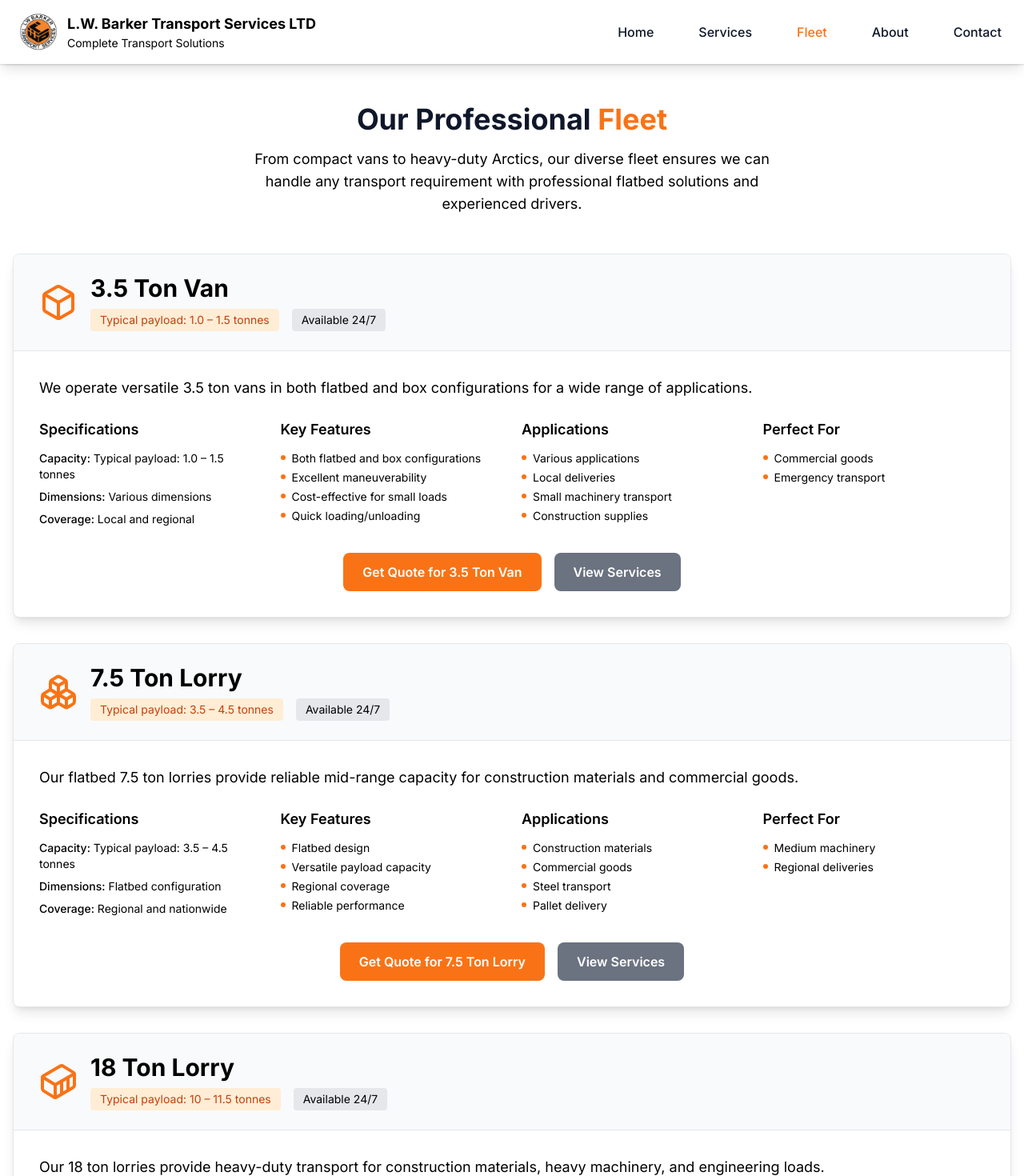
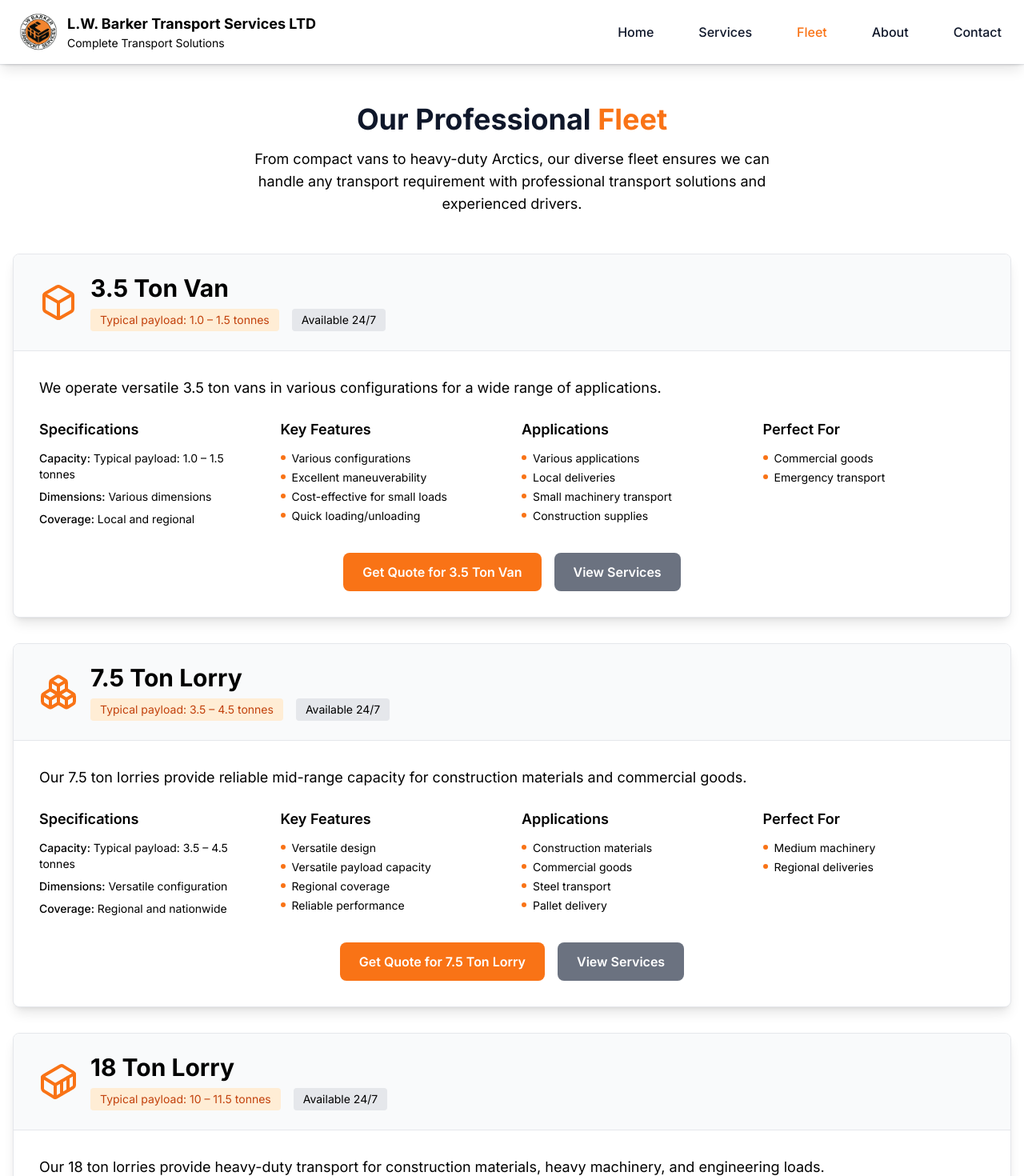
Before and after one commit to mattduff36/lwbarker, a Next.js app: page /fleet in a window 1280 px wide. Shown: the top 1470 px of the page at 80% size. Built offline with nearby package versions, Linux system fonts and the light colour scheme.

Commit message:
Remove 'flatbed' references from website content and metadata

```diff
--- a/src/app/about/page.tsx
+++ b/src/app/about/page.tsx
@@ -5,11 +5,11 @@ import { Shield, Target, Zap, Briefcase, MapPin, Globe, Construction, Phone, Mai
 
 export const metadata: Metadata = {
   title: 'About Us - Professional Transport Company Since 2004',
-  description: 'Learn about L.W. Barker Transport Services LTD - a family-run flatbed transport company with 21 years of experience providing reliable, safe, and efficient transport solutions across the UK with 24/7 service availability.',
-  keywords: ['about transport company', 'professional transport', 'reliable transport', 'UK transport company', 'flatbed transport company', 'transport services history', 'professional logistics'],
+  description: 'Learn about L.W. Barker Transport Services LTD - a family-run transport company with 21 years of experience providing reliable, safe, and efficient transport solutions across the UK with 24/7 service availability.',
+  keywords: ['about transport company', 'professional transport', 'reliable transport', 'UK transport company', 'transport company', 'transport services history', 'professional logistics'],
   openGraph: {
     title: 'About Us - Professional Transport Company Since Establishment',
-    description: 'Learn about L.W. Barker Transport Services LTD - a professional flatbed transport company providing reliable, safe, and efficient transport solutions across the UK.',
+    description: 'Learn about L.W. Barker Transport Services LTD - a professional transport company providing reliable, safe, and efficient transport solutions across the UK.',
     url: 'https://lwbarkertransport.com/about',
     images: [
       {
@@ -23,7 +23,7 @@ export const metadata: Metadata = {
   twitter: {
     card: 'summary_large_image',
     title: 'About Us - Professional Transport Company Since Establishment',
-    description: 'Learn about L.W. Barker Transport Services LTD - a professional flatbed transport company providing reliable, safe, and efficient transport solutions across the UK.',
+    description: 'Learn about L.W. Barker Transport Services LTD - a professional transport company providing reliable, safe, and efficient transport solutions across the UK.',
     images: ['/hero_bg4.jpg'],
   },
   alternates: {
@@ -70,7 +70,7 @@ export default function AboutPage() {
             About <span className="text-lwb-orange-500">L.W. Barker</span>
           </h1>
           <p className="text-lg text-brand-grey max-w-2xl mx-auto">
-            Your trusted partner for complete flatbed transport solutions across the UK
+            Your trusted partner for complete transport solutions across the UK
           </p>
         </div>
 
@@ -86,7 +86,7 @@ export default function AboutPage() {
                 </p>
                 <p className="text-brand-grey leading-relaxed">
                   Today, with 21 years of experience, we've grown to operate a diverse fleet of vehicles and employ skilled drivers, covering hundreds of thousands of
-                  miles annually. We pride ourselves in offering complete flatbed transport solutions, from 3.5-ton vans to 44-ton articulated lorries.
+                  miles annually. We pride ourselves in offering complete transport solutions, from 3.5-ton vans to 44-ton articulated lorries.
                 </p>
               </div>
               <div className="text-center">
--- a/src/app/contact/page.tsx
+++ b/src/app/contact/page.tsx
@@ -5,8 +5,8 @@ import StructuredData from '@/components/StructuredData'
 
 export const metadata: Metadata = {
   title: 'Contact Us - Get Your Transport Quote Today',
-  description: 'Contact L.W. Barker Transport Services LTD for quotes and transport service inquiries. Call 01636 402360 or email lee@lwbarkertransport.com. Professional flatbed transport solutions across the UK.',
-  keywords: ['contact transport company', 'transport quote', 'transport inquiry', 'UK transport contact', 'flatbed transport quote', 'transport services contact', 'professional transport inquiry'],
+  description: 'Contact L.W. Barker Transport Services LTD for quotes and transport service inquiries. Call 01636 402360 or email lee@lwbarkertransport.com. Professional transport solutions across the UK.',
+  keywords: ['contact transport company', 'transport quote', 'transport inquiry', 'UK transport contact', 'transport quote', 'transport services contact', 'professional transport inquiry'],
   openGraph: {
     title: 'Contact Us - Get Your Transport Quote Today',
     description: 'Contact L.W. Barker Transport Services LTD for quotes and transport service inquiries. Call 01636 402360 or email lee@lwbarkertransport.com.',
--- a/src/app/fleet/page.tsx
+++ b/src/app/fleet/page.tsx
@@ -5,11 +5,11 @@ import { Truck as LorryIcon, Box, Boxes, Container, Warehouse, Wrench, Shield, U
 
 export const metadata: Metadata = {
   title: 'Our Fleet - Professional Transport Vehicles for Every Need',
-  description: 'Comprehensive fleet of professional flatbed transport vehicles from 3.5-ton vans to 44-ton articulated lorries. Modern, well-maintained vehicles for local, long distance and specialized transport across the UK.',
-  keywords: ['transport fleet', 'flatbed vehicles', '3.5-ton vans', '7.5-ton lorry', '18-ton lorry', '44-ton articulated lorries', 'professional vehicles', 'transport equipment', 'UK transport fleet'],
+  description: 'Comprehensive fleet of professional transport vehicles from 3.5-ton vans to 44-ton articulated lorries. Modern, well-maintained vehicles for local, long distance and specialized transport across the UK.',
+  keywords: ['transport fleet', 'vehicles', '3.5-ton vans', '7.5-ton lorry', '18-ton lorry', '44-ton articulated lorries', 'professional vehicles', 'transport equipment', 'UK transport fleet'],
   openGraph: {
     title: 'Our Fleet - Professional Transport Vehicles for Every Need',
-    description: 'Comprehensive fleet of professional flatbed transport vehicles from 3.5-ton vans to 44-ton articulated lorries. Modern, well-maintained vehicles for all transport needs.',
+    description: 'Comprehensive fleet of professional transport vehicles from 3.5-ton vans to 44-ton articulated lorries. Modern, well-maintained vehicles for all transport needs.',
     url: 'https://lwbarkertransport.com/fleet',
     images: [
       {
@@ -23,7 +23,7 @@ export const metadata: Metadata = {
   twitter: {
     card: 'summary_large_image',
     title: 'Our Fleet - Professional Transport Vehicles for Every Need',
-    description: 'Comprehensive fleet of professional flatbed transport vehicles from 3.5-ton vans to 44-ton articulated lorries. Modern, well-maintained vehicles for all transport needs.',
+    description: 'Comprehensive fleet of professional transport vehicles from 3.5-ton vans to 44-ton articulated lorries. Modern, well-maintained vehicles for all transport needs.',
     images: ['/hero_bg3.jpg'],
   },
   alternates: {
@@ -38,9 +38,9 @@ export default function FleetPage() {
       icon: Box,
       capacity: 'Typical payload: 1.0 – 1.5 tonnes',
       dimensions: 'Various dimensions',
-      description: 'We operate versatile 3.5 ton vans in both flatbed and box configurations for a wide range of applications.',
+      description: 'We operate versatile 3.5 ton vans in various configurations for a wide range of applications.',
       features: [
-        'Both flatbed and box configurations',
+        'Various configurations',
         'Excellent maneuverability',
         'Cost-effective for small loads',
         'Quick loading/unloading',
@@ -62,10 +62,10 @@ export default function FleetPage() {
       name: '7.5 Ton Lorry',
       icon: Boxes,
       capacity: 'Typical payload: 3.5 – 4.5 tonnes',
-      dimensions: 'Flatbed configuration',
-      description: 'Our flatbed 7.5 ton lorries provide reliable mid-range capacity for construction materials and commercial goods.',
+      dimensions: 'Versatile configuration',
+      description: 'Our 7.5 ton lorries provide reliable mid-range capacity for construction materials and commercial goods.',
       features: [
-        'Flatbed design',
+        'Versatile design',
         'Versatile payload capacity',
         'Regional coverage',
         'Reliable performance',
@@ -87,11 +87,11 @@ export default function FleetPage() {
       name: '18 Ton Lorry',
       icon: Container,
       capacity: 'Typical payload: 10 – 11.5 tonnes',
-      dimensions: 'Heavy-duty flatbed',
+      dimensions: 'Heavy-duty design',
       description: 'Our 18 ton lorries provide heavy-duty transport for construction materials, heavy machinery, and engineering loads.',
       features: [
         'Heavy-duty construction',
-        'Large flatbed area',
+        'Large cargo area',
         'Powerful engine',
         'Advanced safety features',
         'Professional drivers',
@@ -116,7 +116,7 @@ export default function FleetPage() {
       description: 'Our Arctic vehicles with specialized restraint systems can handle heavy loads across the UK.',
       features: [
         'Specialized restraint systems',
-        'Extended flatbed',
+        'Extended cargo area',
         'Long-distance capability',
         'Expert drivers',
         'Full insurance coverage',
@@ -144,7 +144,7 @@ export default function FleetPage() {
           </h1>
           <p className="text-lg text-brand-grey max-w-2xl mx-auto">
             From compact vans to heavy-duty Arctics, our diverse fleet ensures we can handle any transport
-            requirement with professional flatbed solutions and experienced drivers.
+            requirement with professional transport solutions and experienced drivers.
           </p>
         </div>
 
--- a/src/app/layout.tsx
+++ b/src/app/layout.tsx
@@ -16,11 +16,11 @@ export const viewport = {
 export const metadata: Metadata = {
   metadataBase: new URL('https://lwbarkertransport.com'),
   title: {
-    default: 'L.W. Barker Transport Services LTD | Professional Flatbed Transport',
+    default: 'L.W. Barker Transport Services LTD | Professional Transport',
     template: '%s | L.W. Barker Transport Services LTD'
   },
-  description: "Family-run business since 2004 providing professional flatbed transport solutions with 24/7 availability. When you need something delivered, we're always on hand to say YES! We will NOT let you down.",
-  keywords: ['flatbed transport', 'transport services', 'logistics', 'UK transport', 'local transport', 'long distance transport', 'specialized transport', 'vehicle transportation', 'haulage services', 'delivery services', 'engineering transport', 'construction transport', 'manufacturing transport', 'abnormal loads', 'emergency transport', 'flexible transport solutions', '24/7 transport'],
+  description: "Family-run business since 2004 providing professional transport solutions with 24/7 availability. When you need something delivered, we're always on hand to say YES! We will NOT let you down.",
+  keywords: ['transport', 'transport services', 'logistics', 'UK transport', 'local transport', 'long distance transport', 'specialized transport', 'vehicle transportation', 'haulage services', 'delivery services', 'engineering transport', 'construction transport', 'manufacturing transport', 'abnormal loads', 'emergency transport', 'flexible transport solutions', '24/7 transport'],
   authors: [{ name: 'L.W. Barker Transport Services LTD' }],
   creator: 'L.W. Barker Transport Services LTD',
   publisher: 'L.W. Barker Transport Services LTD',
@@ -40,14 +40,14 @@ export const metadata: Metadata = {
     locale: 'en_GB',
     url: 'https://lwbarkertransport.com',
     siteName: 'L.W. Barker Transport Services LTD',
-    title: 'L.W. Barker Transport Services LTD | Professional Flatbed Transport',
-    description: "Family-run business since 2004 providing professional flatbed transport solutions with 24/7 availability. When you need something delivered, we're always on hand to say YES! We will NOT let you down.",
+    title: 'L.W. Barker Transport Services LTD | Professional Transport',
+    description: "Family-run business since 2004 providing professional transport solutions with 24/7 availability. When you need something delivered, we're always on hand to say YES! We will NOT let you down.",
     images: [
       {
         url: '/og-image.jpg',
         width: 1200,
         height: 630,
-        alt: 'L.W. Barker Transport Services LTD - Professional Flatbed Transport',
+        alt: 'L.W. Barker Transport Services LTD - Professional Transport',
         type: 'image/jpeg',
       },
       {
@@ -68,14 +68,14 @@ export const metadata: Metadata = {
   },
   twitter: {
     card: 'summary_large_image',
-    title: 'L.W. Barker Transport Services LTD | Professional Flatbed Transport',
-    description: "Family-run business since 2004 providing professional flatbed transport solutions with 24/7 availability. When you need something delivered, we're always on hand to say YES! We will NOT let you down.",
+    title: 'L.W. Barker Transport Services LTD | Professional Transport',
+    description: "Family-run business since 2004 providing professional transport solutions with 24/7 availability. When you need something delivered, we're always on hand to say YES! We will NOT let you down.",
     images: [
       {
         url: '/og-image.jpg',
         width: 1200,
         height: 630,
-        alt: 'L.W. Barker Transport Services LTD - Professional Flatbed Transport'
+        alt: 'L.W. Barker Transport Services LTD - Professional Transport'
       },
       {
         url: '/LOGO.png',
--- a/src/app/page.tsx
+++ b/src/app/page.tsx
@@ -7,26 +7,26 @@ import WhyChooseUs from '@/components/WhyChooseUs';
 import StructuredData from '@/components/StructuredData';
 
 export const metadata: Metadata = {
-  title: 'Professional Flatbed Transport Services | UK-Wide Coverage',
-  description: 'L.W. Barker Transport Services LTD offers professional flatbed transport solutions across the UK. From 3.5-ton vans to 44-ton articulated lorries. Local, long distance and specialized transport services.',
-  keywords: ['flatbed transport UK', 'professional transport services', 'UK transport company', 'logistics services', 'haulage services', 'local transport', 'long distance transport', 'specialized transport', 'vehicle transportation'],
-  openGraph: {
-    title: 'Professional Flatbed Transport Services | UK-Wide Coverage',
-    description: 'L.W. Barker Transport Services LTD offers professional flatbed transport solutions across the UK. From 3.5-ton vans to 44-ton articulated lorries.',
+  title: 'Professional Transport Services | UK-Wide Coverage',
+  description: 'L.W. Barker Transport Services LTD offers professional transport solutions across the UK. From 3.5-ton vans to 44-ton articulated lorries. Local, long distance and specialized transport services.',
+  keywords: ['transport UK', 'professional transport services', 'UK transport company', 'logistics services', 'haulage services', 'local transport', 'long distance transport', 'specialized transport', 'vehicle transportation'],
+      openGraph: {
+      title: 'Professional Transport Services | UK-Wide Coverage',
+      description: 'L.W. Barker Transport Services LTD offers professional transport solutions across the UK. From 3.5-ton vans to 44-ton articulated lorries.',
     url: 'https://lwbarkertransport.com',
     images: [
       {
         url: '/hero_bg1.jpg',
         width: 1200,
         height: 630,
-        alt: 'L.W. Barker Transport Services - Professional Flatbed Transport',
+        alt: 'L.W. Barker Transport Services - Professional Transport',
       },
     ],
   },
   twitter: {
     card: 'summary_large_image',
-    title: 'Professional Flatbed Transport Services | UK-Wide Coverage',
-    description: 'L.W. Barker Transport Services LTD offers professional flatbed transport solutions across the UK. From 3.5-ton vans to 44-ton articulated lorries.',
+    title: 'Professional Transport Services | UK-Wide Coverage',
+    description: 'L.W. Barker Transport Services LTD offers professional transport solutions across the UK. From 3.5-ton vans to 44-ton articulated lorries.',
     images: ['/hero_bg1.jpg'],
   },
   alternates: {
--- a/src/app/services/page.tsx
+++ b/src/app/services/page.tsx
@@ -6,11 +6,11 @@ import { MapPin, Globe, Construction, Shield, Zap, Briefcase } from 'lucide-reac
 
 export const metadata: Metadata = {
   title: 'Transport Services - Local, Long Distance & Specialized',
-  description: 'Comprehensive transport services including local delivery, long distance haulage, and specialized transport. Professional flatbed solutions with vehicles from 3.5-ton vans to 44-ton articulated lorries across the UK.',
-  keywords: ['transport services', 'local transport', 'long distance transport', 'specialized transport', 'flatbed delivery', 'UK haulage', 'logistics services', 'transport solutions', 'vehicle transportation'],
+  description: 'Comprehensive transport services including local delivery, long distance haulage, and specialized transport. Professional transport solutions with vehicles from 3.5-ton vans to 44-ton articulated lorries across the UK.',
+  keywords: ['transport services', 'local transport', 'long distance transport', 'specialized transport', 'delivery', 'UK haulage', 'logistics services', 'transport solutions', 'vehicle transportation'],
   openGraph: {
     title: 'Transport Services - Local, Long Distance & Specialized',
-    description: 'Comprehensive transport services including local delivery, long distance haulage, and specialized transport. Professional flatbed solutions across the UK.',
+    description: 'Comprehensive transport services including local delivery, long distance haulage, and specialized transport. Professional transport solutions across the UK.',
     url: 'https://lwbarkertransport.com/services',
     images: [
       {
@@ -24,7 +24,7 @@ export const metadata: Metadata = {
   twitter: {
     card: 'summary_large_image',
     title: 'Transport Services - Local, Long Distance & Specialized',
-    description: 'Comprehensive transport services including local delivery, long distance haulage, and specialized transport. Professional flatbed solutions across the UK.',
+    description: 'Comprehensive transport services including local delivery, long distance haulage, and specialized transport. Professional transport solutions across the UK.',
     images: ['/hero_bg2.jpg'],
   },
   alternates: {
@@ -112,7 +112,7 @@ export default function ServicesPage() {
               Our <span className="text-lwb-orange-500">Transport Services</span>
             </h1>
             <p className="text-lg text-brand-grey max-w-2xl mx-auto">
-              Complete flatbed transport solutions with professional service and reliable delivery.
+              Complete transport solutions with professional service and reliable delivery.
               From local deliveries to specialized loads, we have the expertise and equipment to meet your needs.
             </p>
             <div className="inline-block bg-lwb-orange-500 text-white text-sm font-bold px-3 py-1 rounded-full mt-4 animate-pulse-soft">
--- a/src/components/FleetShowcase.tsx
+++ b/src/components/FleetShowcase.tsx
@@ -11,7 +11,7 @@ const FleetShowcase: React.FC = () => {
       name: '3.5 Ton Van',
       icon: Box,
       capacity: 'Typical payload: 1.0 – 1.5 tonnes',
-      description: 'Versatile vans in both flatbed and box configurations',
+      description: 'Versatile vans in various configurations',
       features: ['Urban friendly', 'Versatile', 'Cost-effective'],
       suitable: 'Various applications for local and regional transport'
     },
@@ -19,8 +19,8 @@ const FleetShowcase: React.FC = () => {
       name: '7.5 Ton Lorry',
       icon: Boxes,
       capacity: 'Typical payload: 3.5 – 4.5 tonnes',
-      description: 'Our flatbed lorries provide reliable mid-range capacity',
-      features: ['Flatbed design', 'Reliable', 'Efficient'],
+      description: 'Our lorries provide reliable mid-range capacity',
+      features: ['Versatile design', 'Reliable', 'Efficient'],
       suitable: 'Construction materials, commercial goods, steel, pallets'
     },
     {
@@ -50,7 +50,7 @@ const FleetShowcase: React.FC = () => {
           </h2>
           <p className="text-lg text-brand-grey max-w-2xl mx-auto">
             From compact vans to heavy-duty Arctics, our diverse fleet ensures we can handle any transport requirement
-            with professional flatbed solutions.
+            with professional transport solutions.
           </p>
         </AnimatedSection>
 
--- a/src/components/Footer.tsx
+++ b/src/components/Footer.tsx
@@ -26,7 +26,7 @@ const Footer: React.FC = () => {
               </div>
             </div>
             <p className="text-lwb-grey-300 text-sm">
-              Family-run business since 2004 with 21 years of experience. Complete flatbed transport solutions with vehicles from 3.5-ton vans to 44-ton articulated lorries.
+              Family-run business since 2004 with 21 years of experience. Complete transport solutions with vehicles from 3.5-ton vans to 44-ton articulated lorries.
             </p>
             <p className="text-lwb-grey-300 text-sm italic mt-1">
               "We will NOT let you down."
--- a/src/components/ServicesOverview.tsx
+++ b/src/components/ServicesOverview.tsx
@@ -35,7 +35,7 @@ const ServicesOverview: React.FC = () => {
             Our <span className="text-lwb-orange-500">Transport Services</span>
           </h2>
           <p className="text-lg text-brand-grey max-w-2xl mx-auto">
-            Complete flatbed transport solutions with vehicles from 3.5-ton vans to 44-ton articulated lorries.
+            Complete transport solutions with vehicles from 3.5-ton vans to 44-ton articulated lorries.
             Whatever your transport needs, we have the right solution for you.
           </p>
         </AnimatedSection>
--- a/src/components/StructuredData.tsx
+++ b/src/components/StructuredData.tsx
@@ -11,7 +11,7 @@ const StructuredData: React.FC<StructuredDataProps> = ({ type = 'organization',
       "@context": "https://schema.org",
       "@type": "LocalBusiness",
       "name": "L.W. Barker Transport Services LTD",
-      "description": "Family-run business since 2004 providing professional flatbed transport solutions with vehicles from 3.5-ton vans to 44-ton articulated lorries. Local, long distance and specialized transport services across the UK.",
+      "description": "Family-run business since 2004 providing professional transport solutions with vehicles from 3.5-ton vans to 44-ton articulated lorries. Local, long distance and specialized transport services across the UK.",
       "url": "https://lwbarkertransport.com",
       "telephone": "+441636402360",
       "email": "lee@lwbarkertransport.com",
--- a/src/components/WhyChooseUs.tsx
+++ b/src/components/WhyChooseUs.tsx
@@ -47,7 +47,7 @@ const WhyChooseUs: React.FC = () => {
             Why Choose <span className="text-lwb-orange-500">L.W. Barker</span>?
           </h2>
           <p className="text-lg text-brand-grey max-w-2xl mx-auto">
-            We pride ourselves on delivering complete flatbed transport solutions with professionalism,
+            We pride ourselves on delivering complete transport solutions with professionalism,
             reliability, and customer satisfaction at the heart of everything we do.
           </p>
         </AnimatedSection>
```
Also changed, not shown: public/manifest.json.
